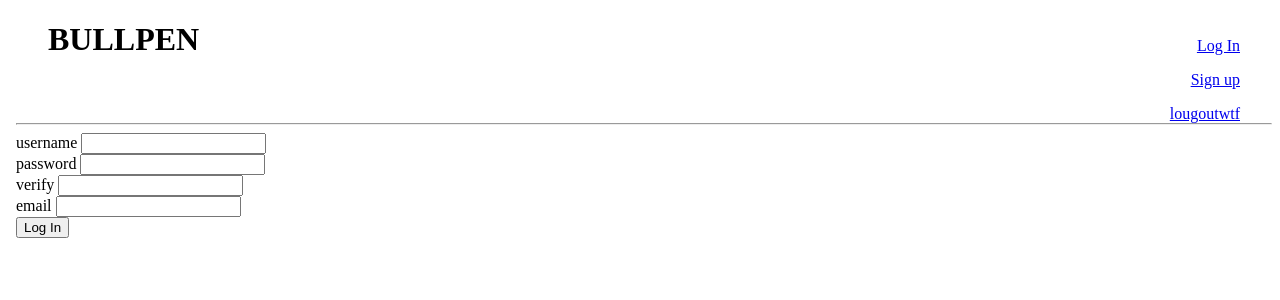
After one commit to hkkdev/flask-test, a Flask app: page /signupwtf in a window 1280 px wide. The commit adds this page. Shown: the top 300 px of the page. Run offline with Flask 2, Linux system fonts and the light colour scheme; some libraries are stand-ins or nearby versions.

Commit message:
added signup using wtforms

```diff
--- a/app/forms.py
+++ b/app/forms.py
@@ -1,6 +1,7 @@
 from flask_wtf import Form
 from wtforms import TextField, PasswordField
-from wtforms.validators import DataRequired, Length, ValidationError
+from wtforms.validators import DataRequired, Length, ValidationError, \
+                               EqualTo
 from models import *
 
 from werkzeug.security import generate_password_hash, \
@@ -28,6 +29,18 @@ class Password_Check(object):
            not check_password(user_in_db.password, field.data):
             raise ValidationError(self.message)
 
+class UserAvail(object):
+    def __init__(self, message=None):
+        if not message:
+            message = u'username exists'
+        self.message = message
+
+    def __call__(self, form, field):
+        user = form.username.data
+        user_in_db = User.query.filter_by(username=user).first()
+        if user_in_db:
+            raise ValidationError(self.message)
+
 class LoginForm(Form):
     username = TextField('username', validators=[
         DataRequired(message="Username required"),
@@ -37,3 +50,21 @@ class LoginForm(Form):
         DataRequired(message="Password required"),
         Password_Check()
         ])
+
+class SignUpForm(Form):
+    username = TextField('username', validators=[
+        DataRequired(message="Username required"),
+        Length(min=4, max=25, message='Please check username'),
+        UserAvail()
+        ])
+    password = PasswordField('password', validators=[
+        DataRequired(message='password requred'),
+        EqualTo('verify', message='password does not match'),
+        Length(min=4, max=25, message='Invalid password')
+        ])
+    verify = PasswordField('verify', validators=[
+        DataRequired(message='need to verify password')
+        ])
+    email = TextField('email', validators=[
+        DataRequired(message='email required')
+        ])
--- a/app/static/main.css
+++ b/app/static/main.css
@@ -23,7 +23,6 @@ body {
 
 hr {
     clear: both;
-    margin-left: 1em;
 }
 
 ul {
--- /dev/null
+++ b/app/templates/signupwtf.html
@@ -0,0 +1,30 @@
+
+
+{% extends "base.html" %}
+{% block content %}
+<hr>
+<form method='post' action=''>
+    {{ form.hidden_tag() }}
+    {{ form.username.label }} {{ form.username(size=20) }}
+    {% for error in form.errors.username %}
+    <span style='color: red'>{{ error }}</span>
+    {% endfor %}
+    <br>
+    {{ form.password.label }} {{ form.password(size=20) }}
+    {% for error in form.errors.password %}
+    <span style='color: red'>{{ error }}</span>
+    {% endfor %}
+    <br>
+    {{ form.verify.label }} {{ form.verify(size=20) }}
+    {% for error in form.errors.verify %}
+    <span style='color: red'>{{ error }}</span>
+    {% endfor %}
+    <br>
+    {{ form.email.label }} {{ form.email(size=20) }}
+    {% for error in form.errors.email %}
+    <span style='color: red'>{{ error }}</span>
+    {% endfor %}
+    <br>
+    <input type='submit' value='Log In'>
+</form>
+{% endblock %}
--- a/app/views.py
+++ b/app/views.py
@@ -9,7 +9,7 @@ from app import app
 from werkzeug.security import generate_password_hash, \
                               check_password_hash
 from models import *
-from forms import LoginForm
+from forms import LoginForm, SignUpForm
 
 login_manager = LoginManager()
 login_manager.init_app(app)
@@ -96,6 +96,19 @@ def find_email(email):
         return True
     else:
         return False
+
+@app.route('/signupwtf', methods = ['GET', 'POST'])
+def signupwtf():
+    form = SignUpForm()
+    if form.validate_on_submit():
+        new_user = User(username=form.username.data,
+                        password=set_password(form.password.data),
+                        email=form.email.data)
+        db.session.add(new_user)
+        db.session.commit()
+        login_user(new_user)
+        return redirect(url_for('home'))
+    return render_template('signupwtf.html', form=form)
 
 @app.route('/signup', methods = ['GET', 'POST'])
 def signup():
```
